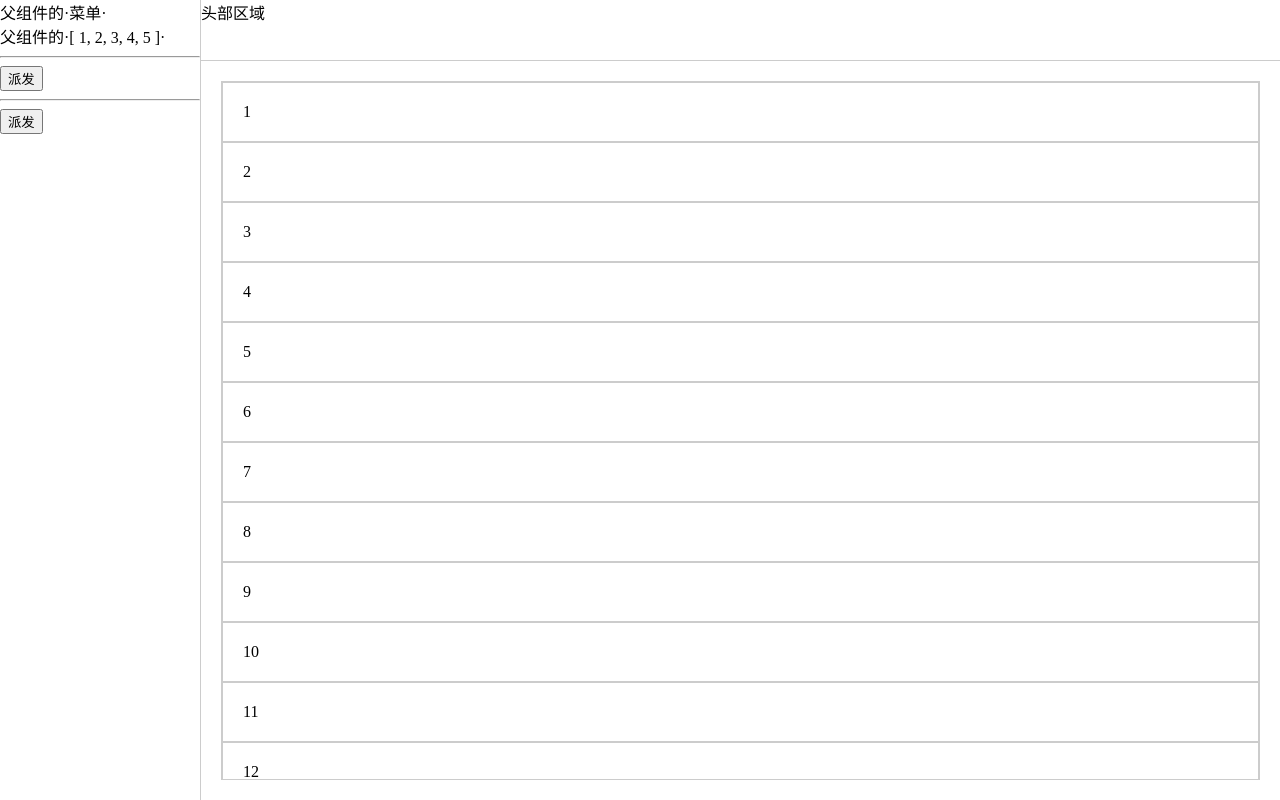
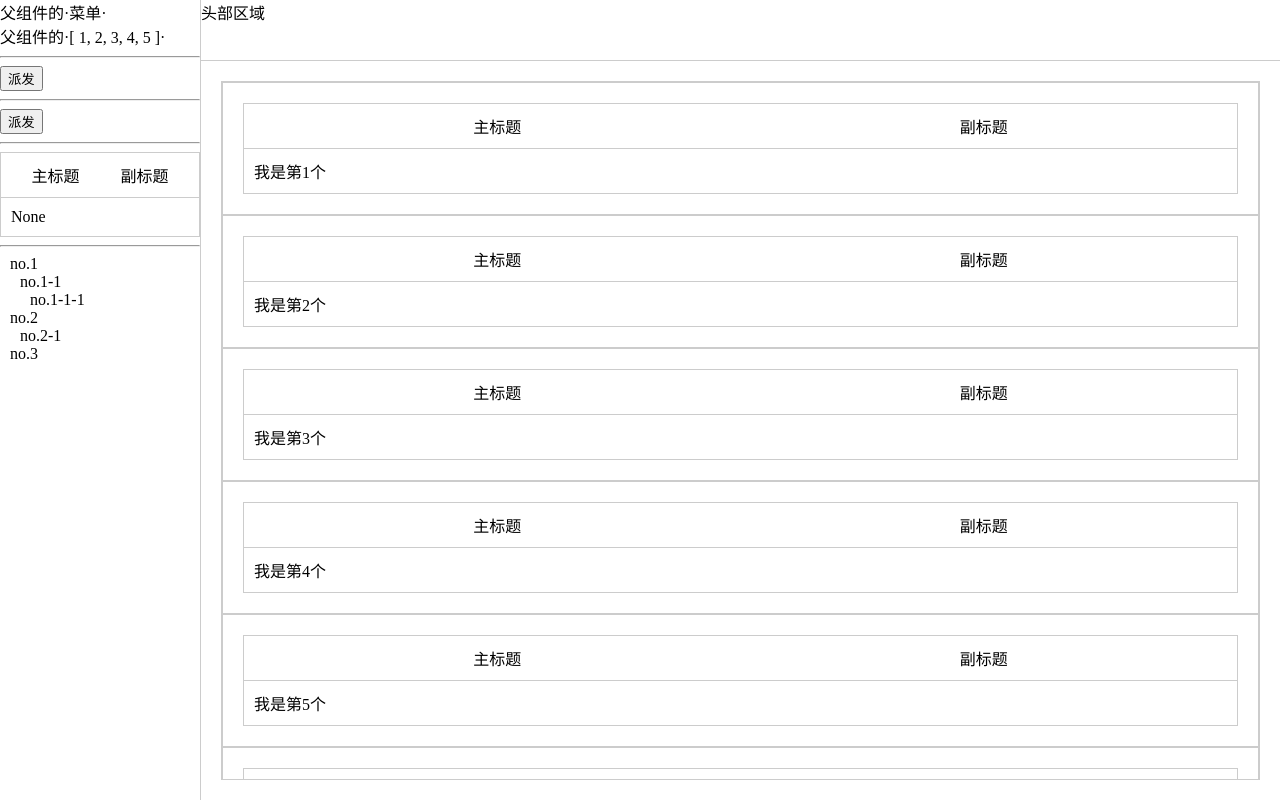
Before and after one commit to baizhi958216/xiaomanzs_FullStackStudy, a Vue app in the folder vite-app/: page / in a window 1280 px wide. Built offline with nearby package versions, Linux system fonts and the light colour scheme.

Commit message:
vue: 全局组件 局部组件 递归组件
Signed-off-by: baizhi958216 <1475289190@qq.com>

```diff
--- /dev/null
+++ b/vite-app/src/components/Card/index.vue
@@ -0,0 +1,42 @@
+<template>
+  <div class="card">
+    <div class="card-header">
+      <div>主标题</div>
+      <div>副标题</div>
+    </div>
+    <div class="card-content" v-if="content">
+      {{ content }}
+    </div>
+  </div>
+</template>
+
+<script setup lang="ts">
+type Props = {
+  content?: string
+}
+// defineProps<Props>()
+withDefaults(defineProps<Props>(),{
+  content:'None'
+})
+</script>
+
+<style lang="less" scoped>
+@border:#CCC;
+.card{
+  border: 1px solid @border;
+  transition: all .3s;
+  &:hover{
+    box-shadow: 0 0 10px @border;
+  }
+  &-header{
+    display: flex;
+    justify-content: space-around;
+    padding: 10px;
+    border-bottom: 1px solid @border;
+  }
+  &-content{
+    padding: 10px;
+  }
+}
+
+</style>
--- /dev/null
+++ b/vite-app/src/components/Tree/index.vue
@@ -0,0 +1,40 @@
+<template>
+  <div style="margin-left:10px;">
+  <!-- 递归组件可添加点击事件 -->
+    <div :key="index" v-for="(item, index) in data" @click.stop="clickItem(item)">
+      {{ item.name }}
+      <!-- 递归组件 -->
+      <!-- 需要往父组件派发emit, 父组件才可以接收 -->
+      <TreeItem @on-click="clickItem" v-if="item?.children?.length" :data="item.children"></TreeItem>
+    </div>
+  </div>
+</template>
+
+<script setup lang="ts">
+type TreeList = {
+  name: string,
+  icon?: string,
+  children?: TreeList[] | []
+}
+type Props = {
+  data?: TreeList[]
+}
+defineProps<Props>()
+
+const emit = defineEmits(['on-click'])
+
+const clickItem = (item:TreeList) =>{
+  emit('on-click',item)
+}
+</script>
+
+// “default”隐式具有类型 "any"，因为它不具有类型批注，且在其自身的初始化表达式中得到直接或间接引用。
+// 多写个默认导出名字
+<script lang="ts">
+export default{
+  name: 'TreeItem'
+}
+</script>
+
+<style lang="less" scoped>
+</style>
--- a/vite-app/src/layout/Content/index.vue
+++ b/vite-app/src/layout/Content/index.vue
@@ -1,6 +1,8 @@
 <template>
   <div class="content">
-    <div class="content-items" v-for="item in 100">{{item}}</div>
+    <div class="content-items" v-for="item in 100">
+    <Card :content="`我是第${item}个`"></Card>
+    </div>
   </div>
 </template>
 
@@ -8,12 +10,13 @@
 </script>
 
 <style scoped lang="less">
-.content{
+.content {
   flex: 1;
   margin: 20px;
   border: 1px solid #CCC;
   overflow: auto;
-  &-items{
+
+  &-items {
     padding: 20px;
     border: 1px solid #CCC;
   }
--- a/vite-app/src/layout/Menu/index.vue
+++ b/vite-app/src/layout/Menu/index.vue
@@ -7,11 +7,52 @@
     <button @click="clickTap1">派发</button>
     <hr>
     <button @click="clickTap2">派发</button>
+    <hr>
+    <Card></Card>
+    <hr>
+    <Tree :data="data1" @on-click="getItem"></Tree>
   </div>
 </template>
 
 <script setup lang="ts">
 import { reactive } from 'vue';
+import Tree from '../../components/Tree/index.vue'
+
+type TreeList = {
+  name: string,
+  icon?: string,
+  children?: TreeList[] | []
+}
+
+const data1 = reactive<TreeList[]>([
+  {
+    name: 'no.1',
+    children: [
+      {
+        name: 'no.1-1',
+        children: [
+          {
+            name: 'no.1-1-1'
+          }
+        ]
+      }
+    ]
+  }, {
+    name: 'no.2',
+    children: [
+      {
+        name: 'no.2-1'
+      }
+    ]
+  }, {
+    name: 'no.3'
+  }
+])
+
+// 接收子组件递归item
+const getItem = (item:TreeList) =>{
+  console.log(item)
+}
 
 // 接收父组件参数
 type Props = {
@@ -22,21 +63,21 @@ type Props = {
 
 // 包含默认(父组件可以不传值)
 // 如果父组件无值传入, 使用默认值
-withDefaults(defineProps<Props>(),{
-  title:'父组件没传值过来',
-  data:()=>[1,2,3,3,2]
+withDefaults(defineProps<Props>(), {
+  title: '父组件没传值过来',
+  data: () => [1, 2, 3, 3, 2]
 })
 
 // 向父组件传值
-const list = reactive<number[]>([5,5,5,5,5])
+const list = reactive<number[]>([5, 5, 5, 5, 5])
 const bool1 = false
 const bool2 = true
-const emit = defineEmits(['on-sssclick','on-cccclick'])
+const emit = defineEmits(['on-sssclick', 'on-cccclick'])
 const clickTap1 = () => {
-  emit('on-sssclick',list,bool1)
+  emit('on-sssclick', list, bool1)
 }
 const clickTap2 = () => {
-  emit('on-cccclick',bool2)
+  emit('on-cccclick', bool2)
 }
 
 // 向父组件暴露
--- a/vite-app/src/layout/index.vue
+++ b/vite-app/src/layout/index.vue
@@ -25,10 +25,10 @@ const getList = (list: number,bool1:boolean) => {
   console.log(list, '====>子组件的List',bool1,'=====>子组件的bool1')
 }
 // 接受子组件参数
-// 接收子组件暴露的参数
 const menus=ref(null)
 const getBool = (bo:boolean) => {
   console.log(bo,'=====>子组件的bool2')
+  // 接收子组件暴露的参数
   console.log(menus.value);
 }
 </script>
--- a/vite-app/src/main.ts
+++ b/vite-app/src/main.ts
@@ -1,5 +1,5 @@
 import { createApp } from 'vue'
 import './assets/css/reset.less'
 import App from './App.vue'
-
-createApp(App).mount('#app')
+import Card from './components/Card/index.vue'
+createApp(App).component('Card',Card).mount('#app')
```
